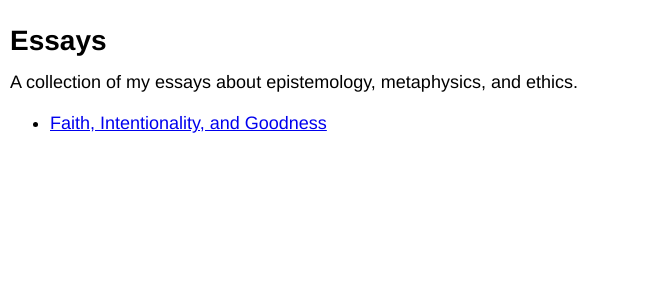
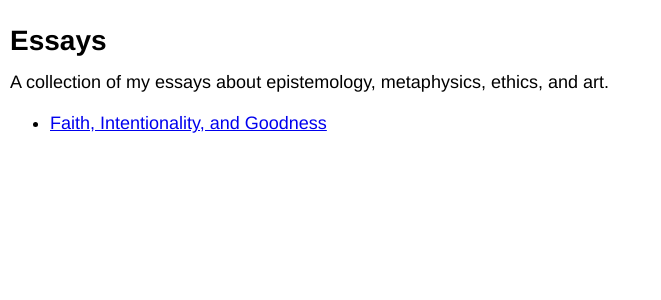
Before and after one commit to artsandmetaphysics/goodlifeodyssey, a Jekyll site: the page built from index.md, in a window 1280 px wide. Shown: the top 300 px of the page, without its empty margins (0-661 px from the left). Built offline with Jekyll 4.4.1, drawn with Linux system fonts in a browser that asks for light colours.

Commit message:
Add "art" to site title and description

```diff
--- a/_config.yml
+++ b/_config.yml
@@ -1,6 +1,6 @@
-title: Thoughts
+title: Epistemology, Metaphysics, Ethics, and Art
 email: wei.ge.thoughts@gmail.com
-description: A collection of my essays about epistemology, metaphysics, and ethics.
+description: A collection of my essays about epistemology, metaphysics, ethics, and art.
 baseurl: ""
 url: ""
 
--- a/index.md
+++ b/index.md
@@ -1,7 +1,7 @@
 ---
 layout: basic
 title: Essays
-description: A collection of my essays about epistemology, metaphysics, and ethics.
+description: A collection of my essays about epistemology, metaphysics, ethics, and art.
 ---
 {{ page.description }}
 
```
